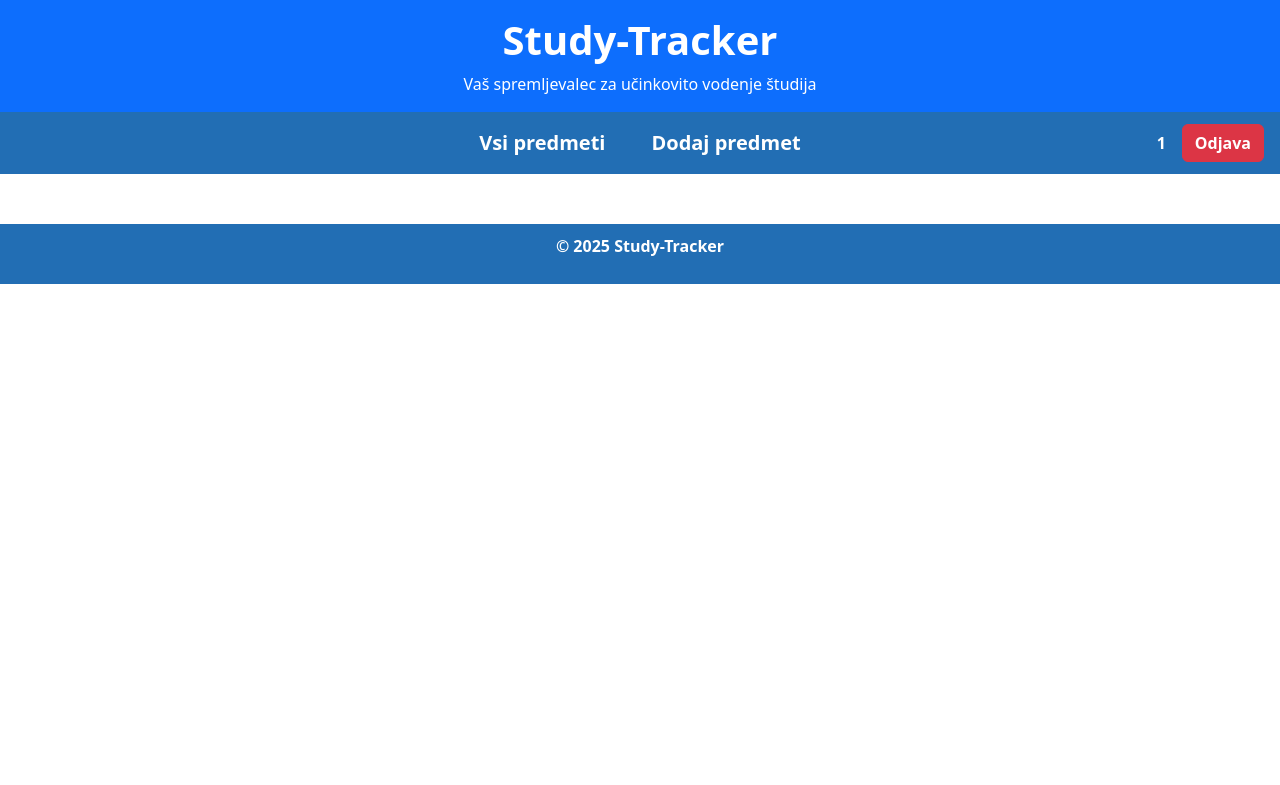
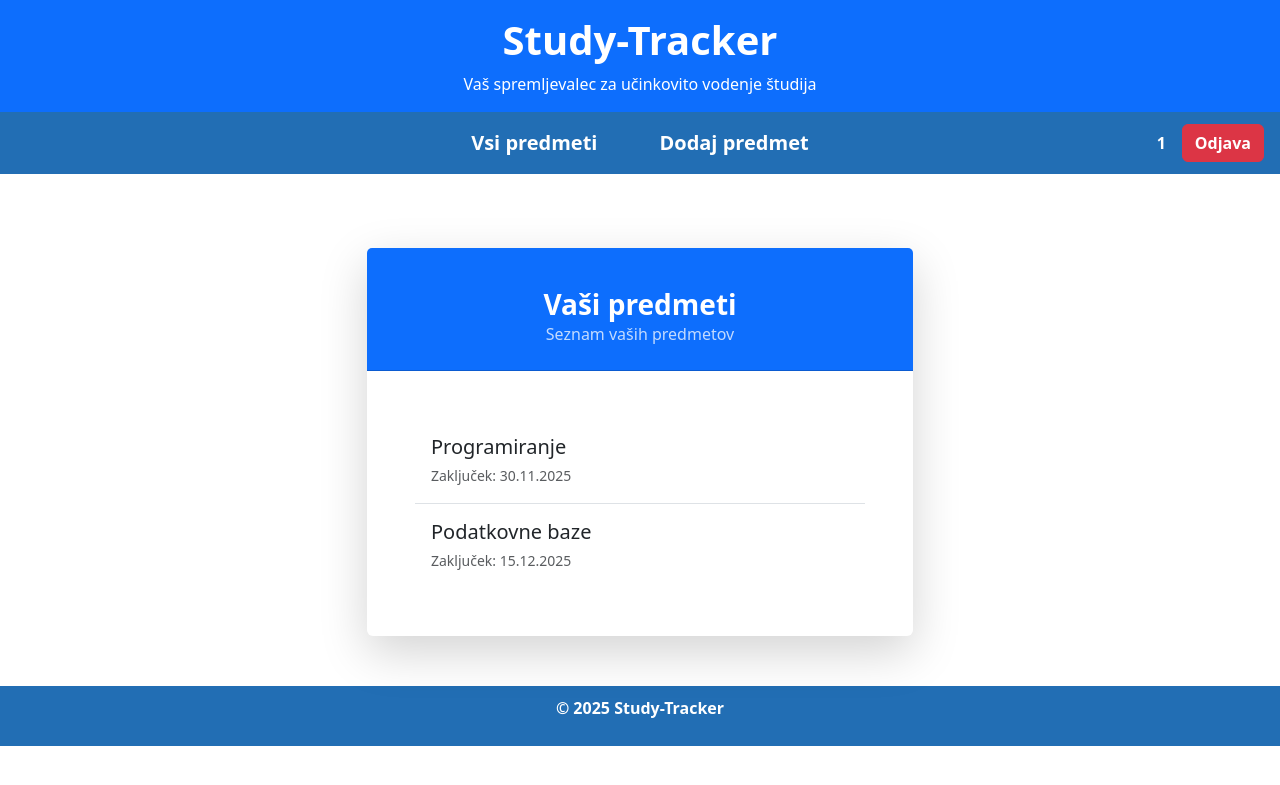
Before and after one commit to AnejVollmeier/Study-Tracker, a PHP site: page /predmeti.php in a window 1280 px wide. Shown: the top 785 px of the page. Run offline with PHP 8.4, Linux system fonts and the light colour scheme; the visitor is signed in with stand-in values (Sample User, id 1); data comes from the database, SQL or seed files in the repository.

Commit message:
Dopolnil predmeti.php ter dodal podobnosti Predmeta.php.

```diff
--- a/data/www/db.php
+++ b/data/www/db.php
@@ -10,4 +10,3 @@ try {
 } catch (PDOException $e) {
 	die("Napaka pri povezavi na bazo: " . $e->getMessage());
 }
-?>
--- a/data/www/header2.php
+++ b/data/www/header2.php
@@ -6,9 +6,14 @@ if (isset($_POST['odjava'])) {
   $_SESSION = array();
   if (ini_get('session.use_cookies')) {
     $params = session_get_cookie_params();
-    setcookie(session_name(), '', time() - 42000,
-      $params['path'], $params['domain'],
-      $params['secure'], $params['httponly']
+    setcookie(
+      session_name(),
+      '',
+      time() - 42000,
+      $params['path'],
+      $params['domain'],
+      $params['secure'],
+      $params['httponly']
     );
   }
   session_destroy();
@@ -26,17 +31,18 @@ $name = htmlspecialchars($_SESSION['username']);
 
 <!DOCTYPE html>
 <html lang="en">
+
 <head>
   <meta charset="UTF-8">
   <meta name="viewport" content="width=device-width, initial-scale=1.0">
   <title><?php echo htmlspecialchars($pageTitle ?? 'Study-Tracker'); ?></title>
   <link
     href="https://cdn.jsdelivr.net/npm/bootstrap@5.3.2/dist/css/bootstrap.min.css"
-  rel="stylesheet"
-/>
+    rel="stylesheet" />
   <link rel="stylesheet" href="<?php echo '/style.css?v=' . filemtime(__DIR__ . '/style.css'); ?>">
   <script src="https://cdn.jsdelivr.net/npm/bootstrap@5.3.2/dist/js/bootstrap.bundle.min.js"></script>
 </head>
+
 <body>
   <header>
     <div class="bg-primary text-white py-3">
@@ -46,16 +52,35 @@ $name = htmlspecialchars($_SESSION['username']);
       </div>
     </div>
   </header>
+
   <nav class="navbar navbar-expand-lg navbar-dark bg-primary position-relative">
     <div class="container">
-    <button class="navbar-toggler" type="button" data-bs-toggle="collapse" data-bs-target="#mainNavbar" aria-controls="mainNavbar" aria-expanded="false" aria-label="Toggle navigation">
+
+      <button class="navbar-toggler" type="button" data-bs-toggle="collapse" data-bs-target="#mainNavbar"
+        aria-controls="mainNavbar" aria-expanded="false" aria-label="Toggle navigation">
         <span class="navbar-toggler-icon"></span>
       </button>
 
-      <div class="collapse navbar-collapse" id="mainNavbar">
-        <div class="w-100 d-flex flex-column flex-lg-row justify-content-center align-items-center gap-3 py-2">
-          <a class="nav-link active text-white fw-bold fs-5 d-block d-lg-inline text-center" aria-current="page" href="predmeti.php">Vsi predmeti</a>
-          <a class="nav-link active text-white fw-bold fs-5 d-block d-lg-inline text-center" aria-current="page" href="dodajPredmet.php">Dodaj predmet</a>
+      <div class="collapse navbar-collapse justify-content-center" id="mainNavbar">
+        <ul class="navbar-nav mx-auto d-flex flex-column flex-lg-row justify-content-center align-items-center">
+
+          <li class="nav-item">
+            <a class="nav-link text-white fw-bold fs-5 px-3 my-2 my-lg-0
+            <?php echo basename($_SERVER['PHP_SELF']) === 'predmeti.php' ? 'active' : ''; ?>"
+              href="predmeti.php">
+              Vsi predmeti
+            </a>
+          </li>
+
+          <li class="nav-item">
+            <a class="nav-link text-white fw-bold fs-5 px-3 my-2 my-lg-0
+            <?php echo basename($_SERVER['PHP_SELF']) === 'dodajPredmet.php' ? 'active' : ''; ?>"
+              href="dodajPredmet.php">
+              Dodaj predmet
+            </a>
+          </li>
+
+        </ul>
 
         <div class="d-lg-none text-center mt-2 w-100">
           <form method="post" action="<?php echo htmlspecialchars($_SERVER['PHP_SELF']); ?>" class="d-inline-block">
@@ -63,12 +88,15 @@ $name = htmlspecialchars($_SESSION['username']);
           </form>
         </div>
       </div>
-      </div>
+
       <div class="position-absolute end-0 top-50 translate-middle-y me-3 d-none d-lg-flex align-items-center">
         <span class="text-white fw-bold me-3"><?php echo $name; ?></span>
         <form method="post" action="<?php echo htmlspecialchars($_SERVER['PHP_SELF']); ?>" class="m-0">
           <button type="submit" name="odjava" class="btn btn-danger fw-bold text-white">Odjava</button>
         </form>
       </div>
+
     </div>
   </nav>
+
+</body>
--- a/data/www/index.php
+++ b/data/www/index.php
@@ -9,6 +9,7 @@ if (isset($_SESSION['user_id'])) {
 
 <!DOCTYPE html>
 <html lang="sl">
+
 <head>
     <meta charset="UTF-8">
     <meta name="viewport" content="width=device-width, initial-scale=1.0">
@@ -16,6 +17,7 @@ if (isset($_SESSION['user_id'])) {
     <link href="https://cdn.jsdelivr.net/npm/bootstrap@5.3.8/dist/css/bootstrap.min.css" rel="stylesheet">
     <link rel="stylesheet" href="./style.css?v=<?php echo filemtime(__DIR__ . '/style.css'); ?>">
 </head>
+
 <body>
     <?php require_once("header1.html"); ?>
 
@@ -122,4 +124,5 @@ if (isset($_SESSION['user_id'])) {
     <?php require_once("footer.html"); ?>
     <script src="https://cdn.jsdelivr.net/npm/bootstrap@5.3.8/dist/js/bootstrap.bundle.min.js"></script>
 </body>
+
 </html>
--- a/data/www/predmeti.php
+++ b/data/www/predmeti.php
@@ -3,7 +3,60 @@ $pageTitle = 'Predmeti';
 require_once("header2.php");
 ?>
 
-<main class="container my-4">
+<?php
+
+?>
+
+<main class="mt-1 mb-1">
+    <div class="container login-container pt-4">
+        <div class="row justify-content-center">
+            <div class="col-md-8 col-lg-6">
+
+                <!-- Predmeti Card -->
+                <div class="card shadow-lg border-0 login-card">
+                    <div class="card-header bg-primary text-white text-center py-4">
+                        <div class="mb-3">
+                            <i class="bi bi-journal-bookmark-fill fs-1"></i>
+                        </div>
+                        <h3 class="mb-0 fw-bold">Vaši predmeti</h3>
+                        <p class="mb-0 opacity-75">Seznam vaših predmetov</p>
+                    </div>
+
+                    <div class="card-body p-5">
+                        <ul class="list-group list-group-flush">
+                            <?php
+                            require_once("db.php");
+
+                            $userId = $_SESSION['user_id'];
+                            $query = "SELECT * FROM predmet WHERE TK_oseba = ? ORDER BY datum_ustanovitve ASC";
+                            $stmt = $pdo->prepare($query);
+                            $stmt->execute([$userId]);
+                            $result = $stmt->fetchAll(PDO::FETCH_ASSOC);
+
+                            if (count($result) > 0) {
+                                foreach ($result as $row) {
+                                    echo '<a href="podobnostiPredmeta.php?id=' . $row['id_predmeta'] . '" class="list-group-item list-group-item-action d-flex justify-content-between align-items-center py-3">';
+                                    echo '<div>';
+                                    echo '<h5 class="mb-1">' . htmlspecialchars($row['ime']) . '</h5>';
+                                    echo '<small class="text-muted">Zaključek: ' . date('d.m.Y', strtotime($row['datum_zakljucka'])) . '</small>';
+                                    echo '</div>';
+                                    echo '<i class="bi bi-chevron-right text-muted"></i>';
+                                    echo '</a>';
+                                }
+                            } else {
+                                echo '<li class="list-group-item text-center py-4">';
+                                echo '<i class="bi bi-inbox fs-1 text-muted"></i>';
+                                echo '<p class="mb-0 mt-2 text-muted">Nimate dodanih predmetov.</p>';
+                                echo '</li>';
+                            }
+                            ?>
+                        </ul>
+                    </div>
+                </div>
+
+            </div>
+        </div>
+    </div>
 </main>
 
 <?php require_once("footer.html"); ?>
```
Also changed, not shown: data/www/dodajPredmet.php (+8 -8 lines), data/www/login.php (+13 -10 lines), data/www/podobnostiPredmeta.php (added, +54 -0 lines), data/www/registration.php (+13 -10 lines), data/www/config.php (line endings or trailing spaces). Lines whose indentation alone changed are shown as unchanged.
